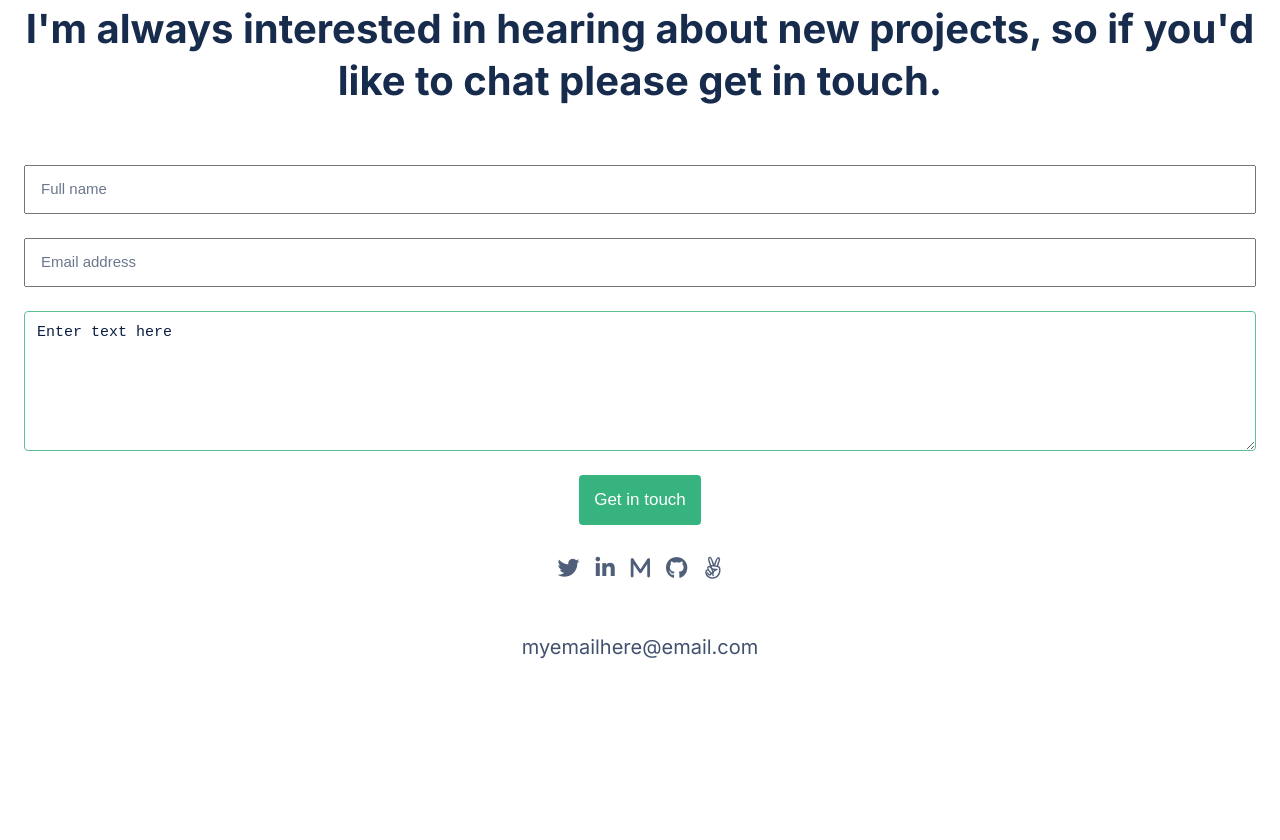
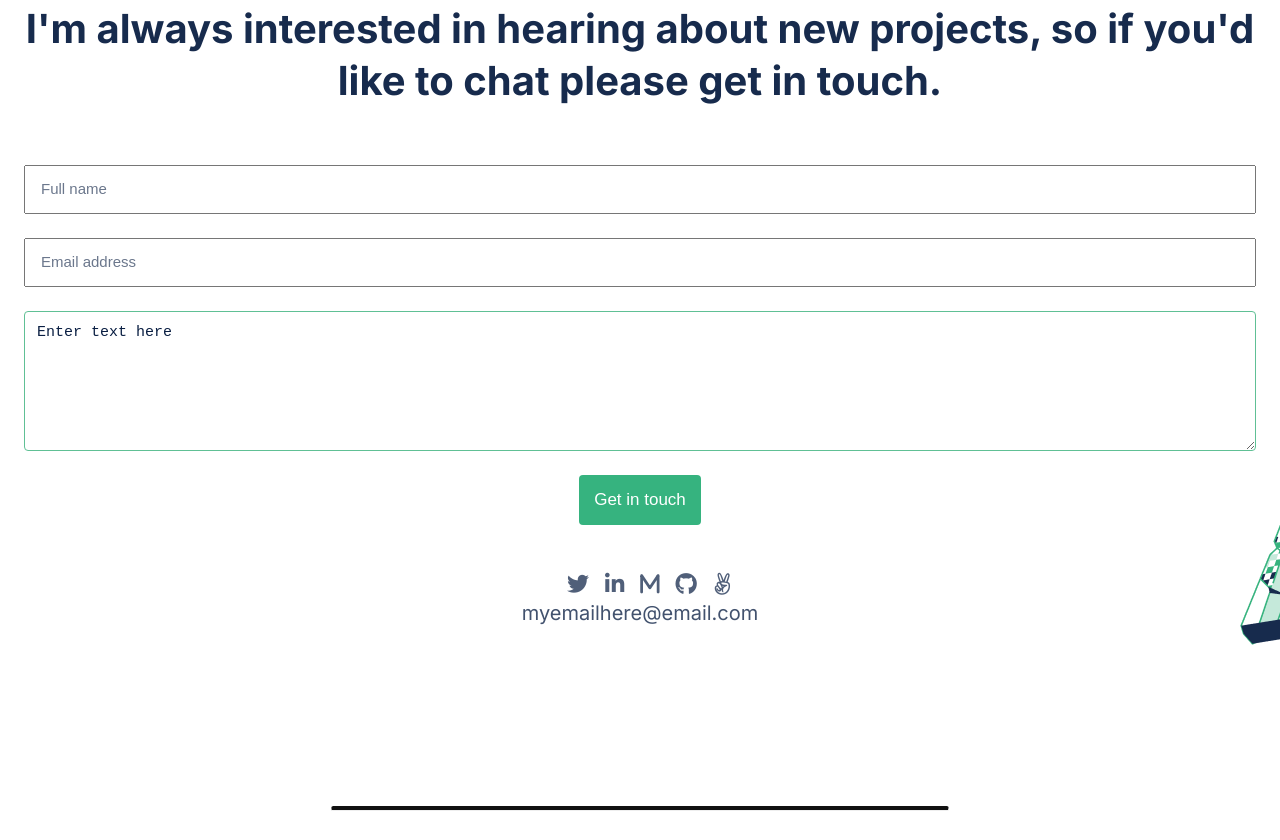
Before and after one commit to rashedarman/portfolio, a website: page index.html in a window 1280 px wide. Shown: the part 5182-6022 px from the top of the page. After the commit the page ends 6001 px from the top, so only its background shows below. Drawn offline with Linux system fonts and the light colour scheme.

Commit message:
Additional form styling

```diff
--- a/index.html
+++ b/index.html
@@ -242,6 +242,7 @@
           ></textarea>
           <input class="btn-primary" type="submit" value="Get in touch" />
         </form>
+
         <div class="contact-form__social_link">
           <div class="social-links">
             <li>
@@ -262,6 +263,8 @@
           </div>
           <p class="contact-form__email">myemailhere@email.com</p>
         </div>
+
+        <hr class="footer-indicator" />
       </section>
     </main>
   </body>
--- a/styles.css
+++ b/styles.css
@@ -166,8 +166,7 @@ body {
   display: flex;
   flex-direction: column;
   align-items: center;
-  background-image: url("./assets/aboutme-illustration-1.png"),
-    url("./assets/aboutme-illustration-2.png");
+  background-image: url("./assets/aboutme-illustration-1.png"), url("./assets/aboutme-illustration-2.png");
   background-position: right top, left bottom;
   background-repeat: no-repeat;
 }
@@ -210,6 +209,7 @@ body {
 
 #contact-form {
   padding: 0 24px;
+  background: url("./assets/illustration-contact-form.png") no-repeat 100% 75%;
 }
 
 #contact-form > form {
@@ -248,13 +248,24 @@ body {
   display: flex;
   flex-direction: column;
   align-items: center;
-  margin: 0;
+  margin: 46px 0;
+  height: 189px;
+}
+
+.contact-form__social_link .social-links {
+  margin: 0 0 0 19px;
 }
 
 .contact-form__email {
+  margin: 0;
   font-size: 20px;
   line-height: 32px;
   text-align: center;
-  color: #42526E;
-  height: 189px;
+  color: #42526e;
 }
+
+.footer-indicator {
+  width: 50%;
+  border-top: 4px solid #111;
+  border-radius: 24px;
+}
```
Also changed, not shown: assets/illustration-contact-form.png (added).
